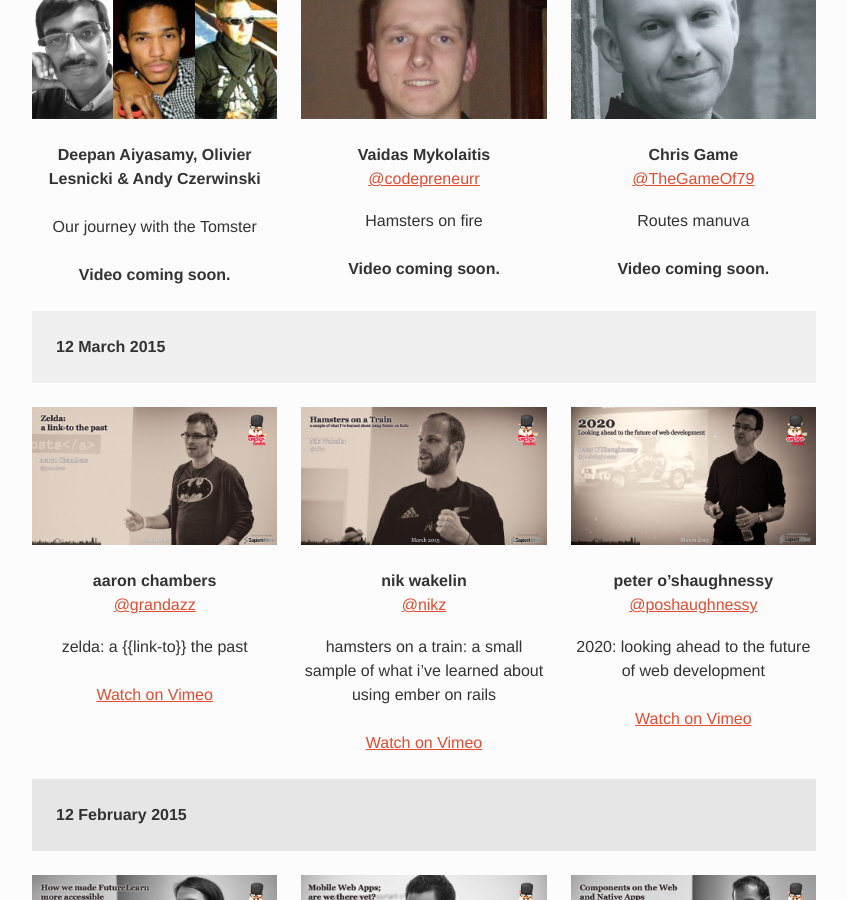
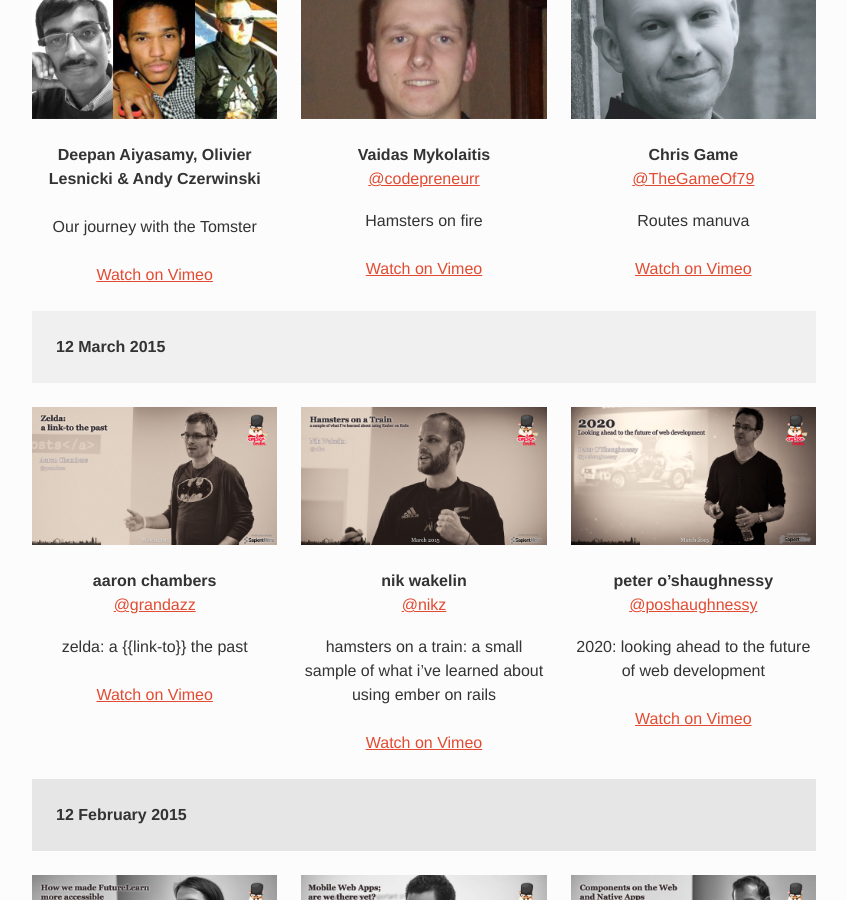
Before and after one commit to emberlondon/emberlondon.github.io, a Jekyll site: the page built from index.html, in a window 1280 px wide and 900 px high, scrolled down 1878 px. Shown: the whole window, without its empty margins (216-1063 px from the left). Built offline with Jekyll 4.4.1, drawn with Linux system fonts in a browser that asks for light colours; nearby versions of some CDN libraries; some of the changed lines change nothing that is shown.

Commit message:
Add April 2015 video urls

```diff
--- a/_data/previous-events.yml
+++ b/_data/previous-events.yml
@@ -5,14 +5,17 @@
     speaker_twitter:
     info: Our journey with the Tomster
     image: images/speakers/british-gas-team.jpg
+    video_url: https://vimeo.com/124930055
   - speaker_name: Vaidas Mykolaitis
     speaker_twitter: codepreneurr
     info: Hamsters on fire
     image: images/speakers/codepreneurr.jpg
+    video_url: https://vimeo.com/124906884
   - speaker_name: Chris Game
     speaker_twitter: TheGameOf79
     info: Routes manuva
     image: images/speakers/chrisgame.jpg
+    video_url: https://vimeo.com/124906883
 - date: 12 March 2015
   talks:
   - speaker_name: aaron chambers
```
